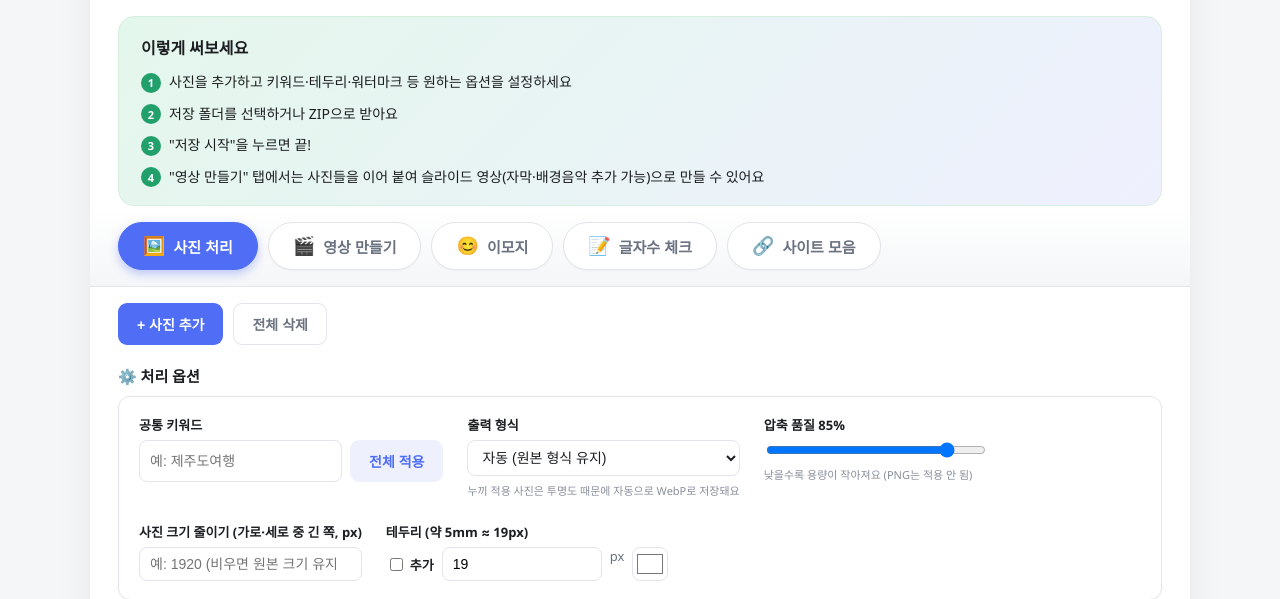
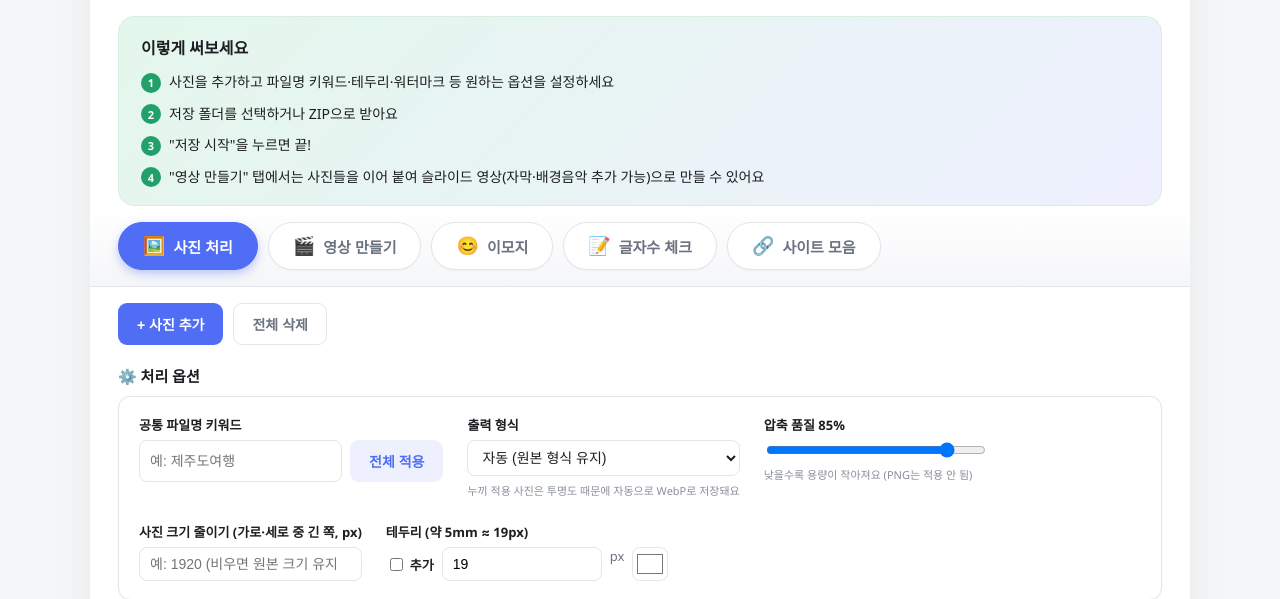
Before and after one commit to hera86f-max/photo-tool, a Flask app: page / in a window 1280 px wide. Shown: the part 73-672 px from the top of the page. Run offline with Flask 3, Linux system fonts and the light colour scheme; some libraries are stand-ins or nearby versions.

Commit message:
Add files via upload

```diff
--- a/templates/index.html
+++ b/templates/index.html
@@ -20,7 +20,7 @@
   <section class="howto-card">
     <h2>이렇게 써보세요</h2>
     <ol class="howto-steps">
-      <li><span class="step-num">1</span>사진을 추가하고 키워드·테두리·워터마크 등 원하는 옵션을 설정하세요</li>
+      <li><span class="step-num">1</span>사진을 추가하고 파일명 키워드·테두리·워터마크 등 원하는 옵션을 설정하세요</li>
       <li><span class="step-num">2</span>저장 폴더를 선택하거나 ZIP으로 받아요</li>
       <li><span class="step-num">3</span>"저장 시작"을 누르면 끝!</li>
       <li><span class="step-num">4</span>"영상 만들기" 탭에서는 사진들을 이어 붙여 슬라이드 영상(자막·배경음악 추가 가능)으로 만들 수 있어요</li>
@@ -56,7 +56,7 @@
     <h2 class="section-title">⚙️ 처리 옵션</h2>
     <section class="options">
       <div class="opt">
-        <label>공통 키워드</label>
+        <label>공통 파일명 키워드</label>
         <div class="opt-row">
           <input id="commonKeyword" type="text" placeholder="예: 제주도여행">
           <button id="applyKeywordBtn" class="btn btn-secondary">전체 적용</button>
```
